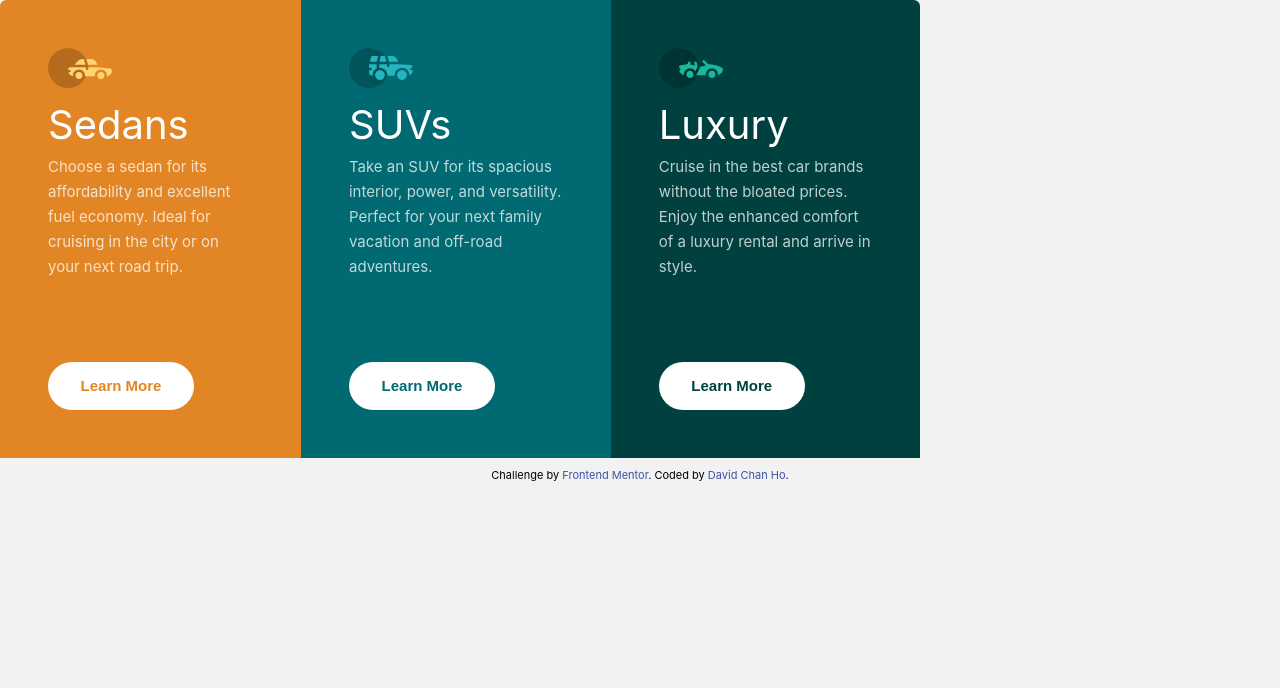
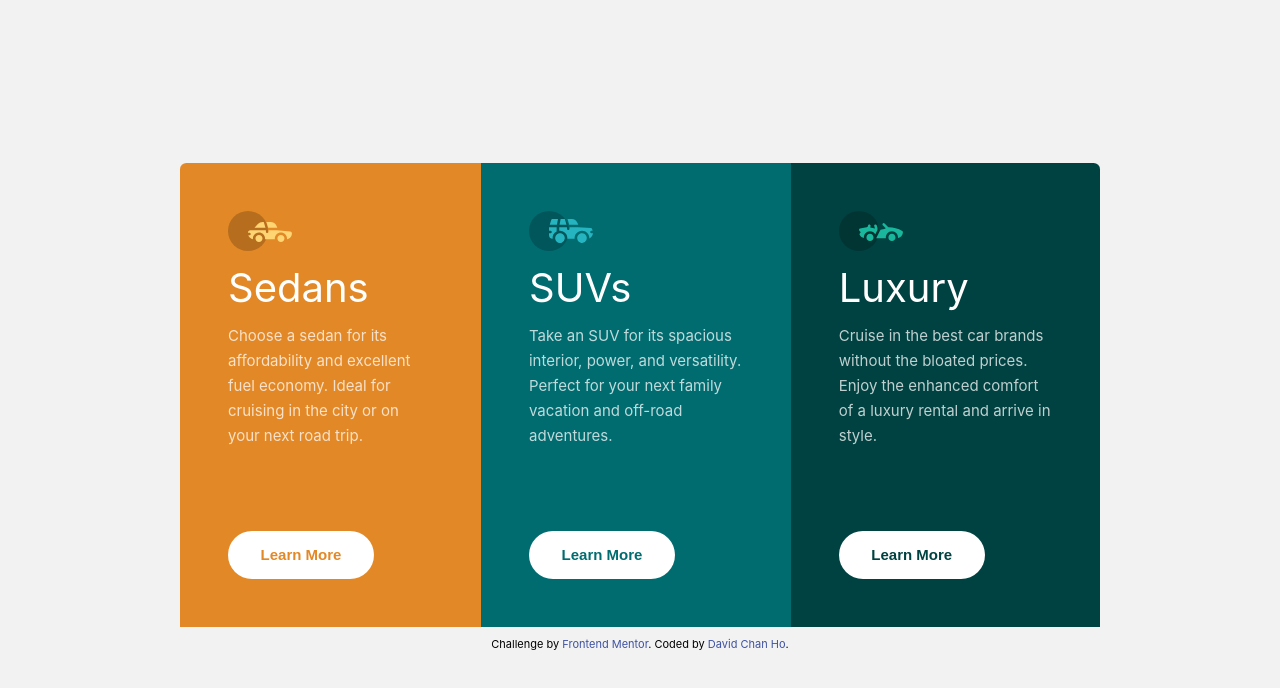
Before and after one commit to davidchanho/three-preview-card, a Next.js app: page / in a window 1280 px wide. Shown: the top 688 px of the page. Built offline with nearby package versions, Linux system fonts and the light colour scheme.

Commit message:
add margins

```diff
--- a/components/attribution/Attribution.module.scss
+++ b/components/attribution/Attribution.module.scss
@@ -1,8 +1,10 @@
+@use 'styles' as *;
+
 .attribution {
-  font-size: 11px;
+  font-size: 0.6875rem;
   text-align: center;
-  margin-top: 12px;
+  margin-top: 0.75rem;
   a {
-    color: hsl(228, 45%, 44%);
+    color: $purple;
   }
 }
--- a/components/preview-card/PreviewCard.module.scss
+++ b/components/preview-card/PreviewCard.module.scss
@@ -9,7 +9,9 @@
     display: flex;
     align-items: center;
     justify-content: center;
-    max-width: 920px;
-    max-height: 500px;
+    max-width: 57.5rem;
+    width: 100%;
+    max-height: 31.25rem;
+    height: 100%;
   }
 }
--- a/components/preview-card/PreviewItem.module.scss
+++ b/components/preview-card/PreviewItem.module.scss
@@ -3,11 +3,11 @@
 @mixin button($color) {
   button {
     background-color: $white;
-    border-radius: 25px;
-    width: 146px;
-    height: 48px;
-    border: 2px solid transparent;
-    font-size: 15px;
+    border-radius: 1.5625rem;
+    width: 9.125rem;
+    height: 3rem;
+    border: 0.125rem solid transparent;
+    font-size: 0.9375rem;
     line-height: 0;
     letter-spacing: 0;
     color: $color;
@@ -15,17 +15,17 @@
     cursor: pointer;
     outline: none;
     transition: background-color 350ms ease-in-out;
-
     &:hover,
     &:active {
       background-color: $color;
-      border: 2px solid $white;
+      border: 0.125rem solid $white;
       color: $white;
     }
   }
 }
 
 .item {
+  padding: 3rem;
   &:nth-child(1) {
     border-radius: 0.4rem 0.4rem 0 0;
     background-color: $orange;
@@ -43,27 +43,26 @@
 }
 
 .icon {
-  margin-bottom: 35px;
+  margin-bottom: 2.1875rem;
 }
 
 .type {
-  margin-bottom: 29px;
-  font-size: 40px;
+  margin-bottom: 2.1875rem;
+  font-size: 2.5rem;
   line-height: 0;
   letter-spacing: 0;
 }
 
 .description {
   opacity: 0.75;
-  margin-bottom: 83px;
-  font-size: 15px;
-  line-height: 25px;
+  font-size: 0.9375rem;
+  line-height: 1.5625rem;
   letter-spacing: 0;
+  margin-bottom: 1.5625rem;
 }
 
 @media (min-width: $mobileBP) {
   .item {
-    padding: 48px;
     &:nth-child(1) {
       border-radius: 0.4rem 0 0 0;
     }
@@ -71,4 +70,13 @@
       border-radius: 0 0.4rem 0 0;
     }
   }
+  .type {
+    margin-bottom: 2.1875rem;
+  }
+  .icon {
+    margin-bottom: 2.1875rem;
+  }
+  .description {
+    margin-bottom: 5.1875rem;
+  }
 }
--- a/pages/Home.module.scss
+++ b/pages/Home.module.scss
@@ -1,4 +1,15 @@
+@use 'styles' as *;
+
 .container {
   min-height: 100vh;
-  overflow: hidden;
+  margin: 0.4rem;
 }
+
+@media (min-width: $mobileBP) {
+  .container {
+    display: flex;
+    align-items: center;
+    justify-content: center;
+    flex-direction: column;
+  }
+}
--- a/styles/_colors.scss
+++ b/styles/_colors.scss
@@ -1,5 +1,6 @@
-$orange: #e28625;
-$green: #006971;
-$darkgreen: #004140;
-$white: #ffffff;
-$grey: #f2f2f2;
+$orange: hsl(31, 77%, 52%);
+$green: hsl(182, 100%, 22%);
+$darkgreen: hsl(179, 100%, 13%);
+$white: hsl(0, 0%, 100%);
+$grey: hsl(0, 0%, 95%);
+$purple: hsl(228, 45%, 44%);
```
